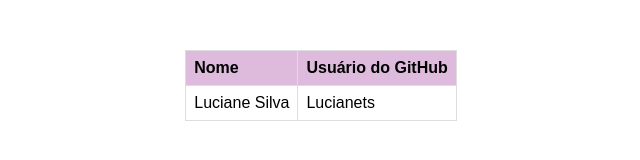
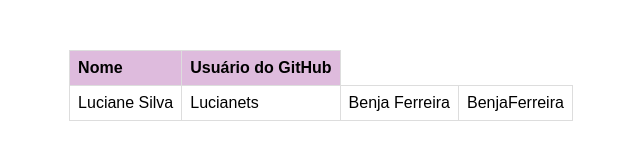
Before and after one commit to reprograma/On17-TodasEmTech_Git, a plain HTML site: page exercicios/5-exercicio-projeto-aula/index.html in a window 1280 px wide. Shown: the whole page, without its empty margins (319-959 px from the left). Drawn offline with Linux system fonts and the light colour scheme.

Commit message:
Adicionando meu nome e meu github

```diff
--- a/exercicios/5-exercicio-projeto-aula/index.html
+++ b/exercicios/5-exercicio-projeto-aula/index.html
@@ -21,6 +21,8 @@
             <tbody>
                 <td>Luciane Silva</td>
                 <td>Lucianets</td>
+                <td>Benja Ferreira</td>
+                <td>BenjaFerreira</td>
             </tbody>
         </table>
     </div>
```
